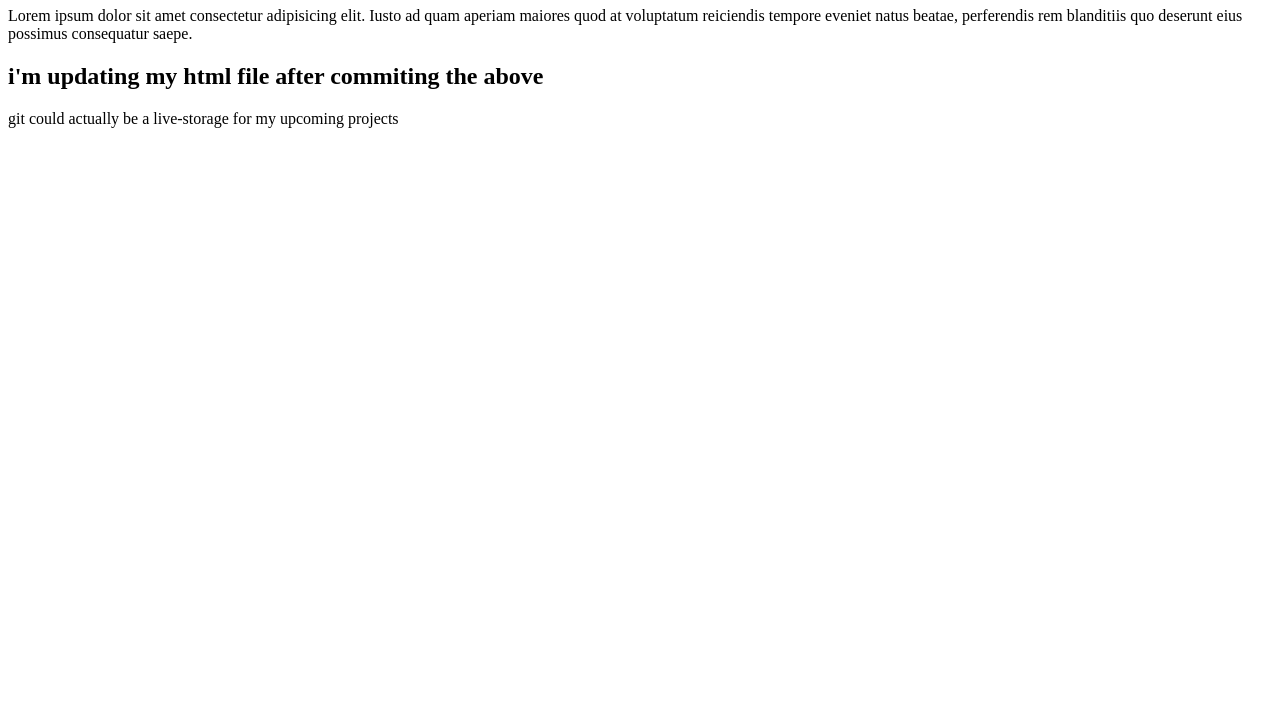
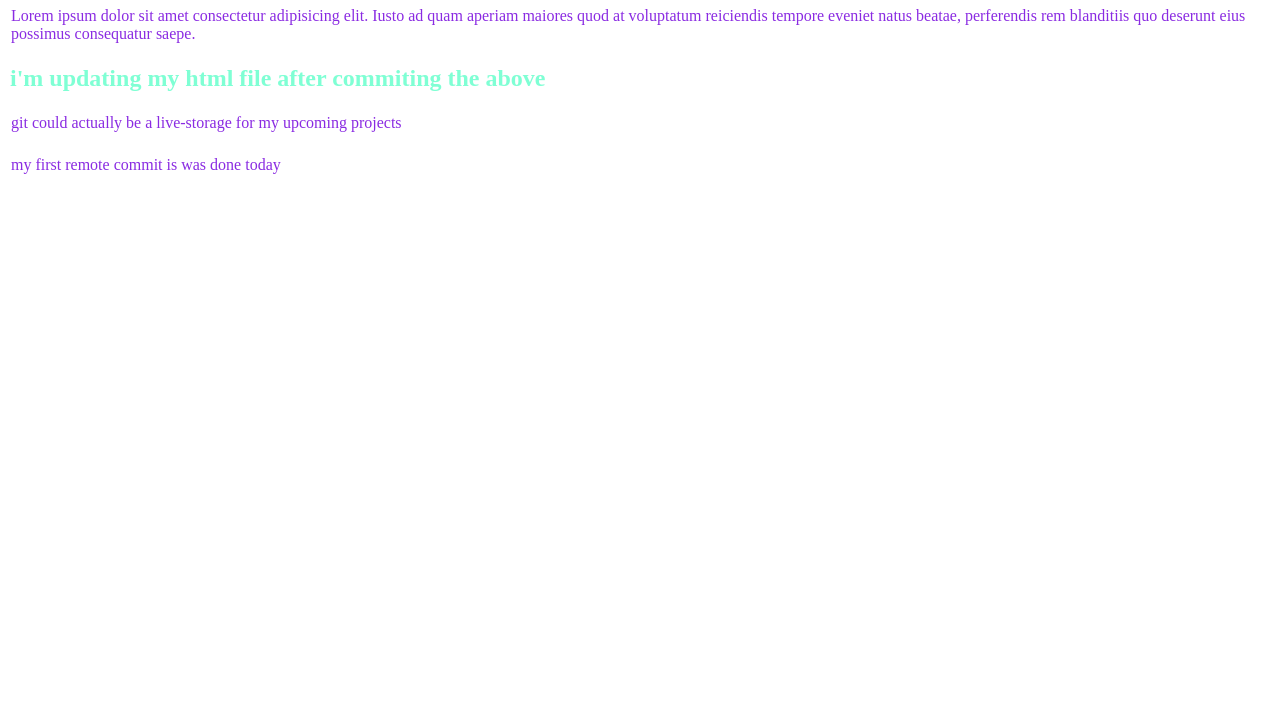
Before and after one commit to media-mart/remote-git-practice, a plain HTML site: page index.html in a window 1280 px wide. Shown: the part 73-800 px from the top of the page. Drawn offline with Linux system fonts and the light colour scheme.

Commit message:
2nd commit

```diff
--- a/index.css
+++ b/index.css
@@ -9,3 +9,8 @@ p{
     margin: 3px;
     color: blueviolet;
 }
+
+h2{
+    color: aquamarine;
+    padding: 2px;
+}
--- a/index.html
+++ b/index.html
@@ -4,11 +4,14 @@
     <meta charset="UTF-8">
     <meta name="viewport" content="width=device-width, initial-scale=1.0">
     <title>Git practice</title>
+    <link rel="stylesheet" href="index.css">
 </head>
 <body>
     <h1>my first git practice</h1>
     <p>Lorem ipsum dolor sit amet consectetur adipisicing elit. Iusto ad quam aperiam maiores quod at voluptatum reiciendis tempore eveniet natus beatae, perferendis rem blanditiis quo deserunt eius possimus consequatur saepe.</p>
     <h2>i'm updating my html file after commiting the above</h2>
     <p>git could actually be a live-storage for my upcoming projects</p>
+    <br>
+    <p>my first remote commit is was done today</p>
 </body>
 </html>
```
